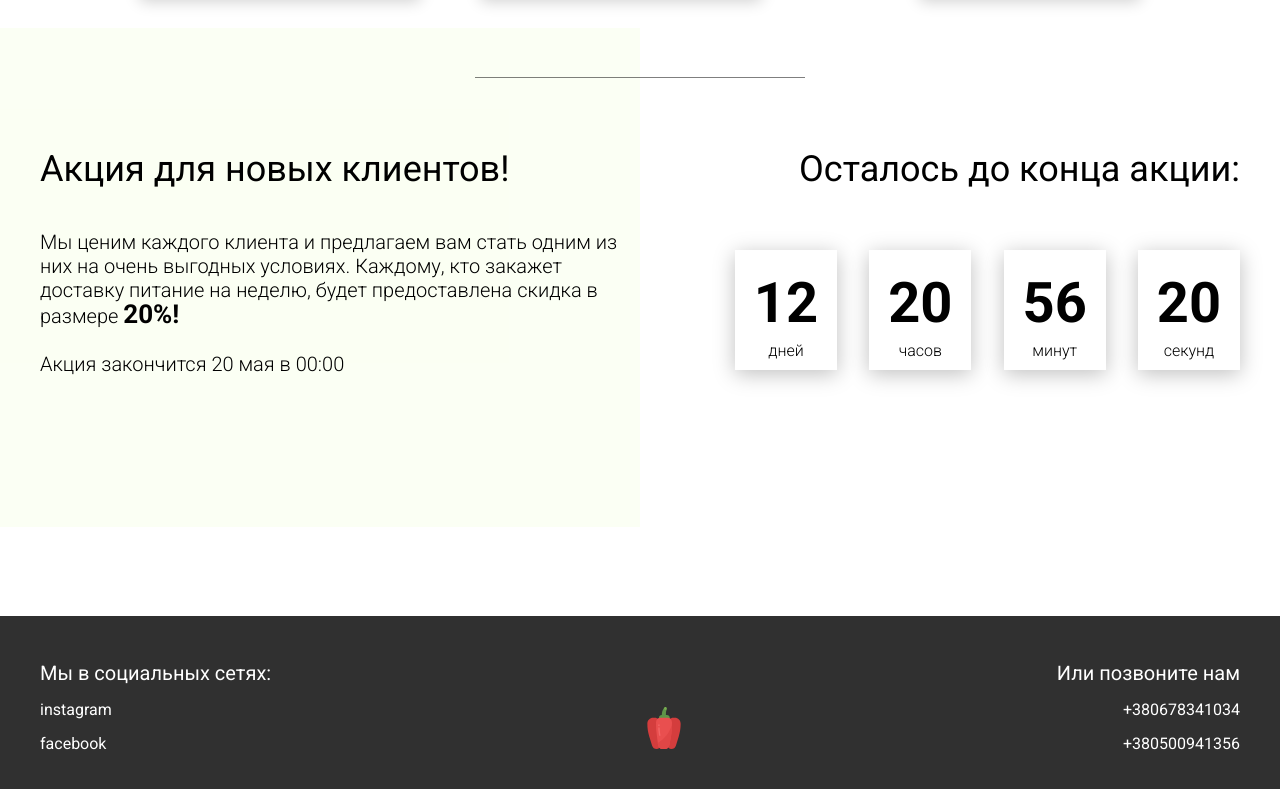
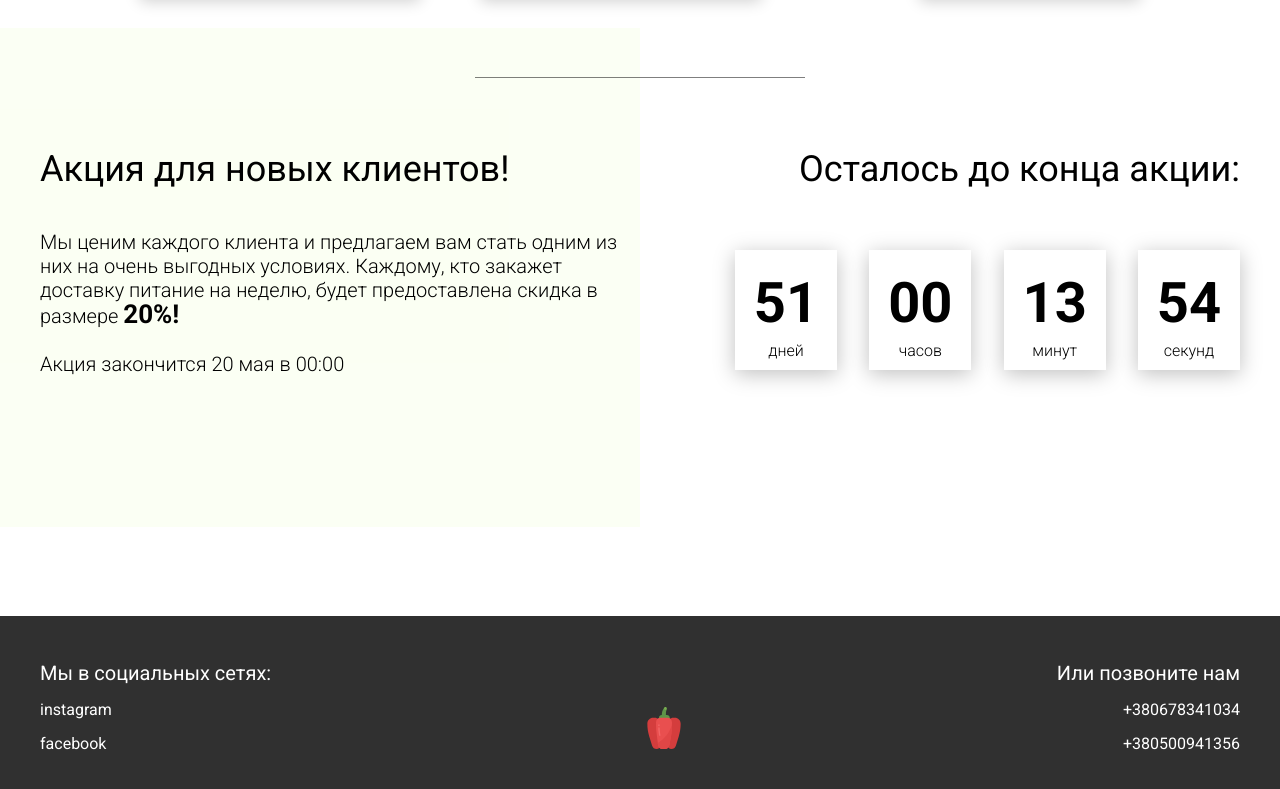
Before and after one commit to MelsAmbardaryan/Food, a plain HTML site: page index.html in a window 1280 px wide. Shown: the part 3448-4237 px from the top of the page. Drawn offline with Linux system fonts and the light colour scheme.

Commit message:
created timer functionality & logic and all bags

```diff
--- a/css/style.css
+++ b/css/style.css
@@ -620,7 +620,7 @@ a {
 }
 
 @keyframes fade {
-  form {
+  from {
     opacity: 0.1;
   }
   to {
--- a/js/script.js
+++ b/js/script.js
@@ -1,10 +1,11 @@
 "use strick"
 
 window.addEventListener("DOMContentLoaded",()=>{
+    //tabs start
     const tabs = document.querySelectorAll(".tabheader__items .tabheader__item");
     const tabContent = document.querySelectorAll(".tabcontainer .tabcontent");
     const tabsParent = document.querySelector(".tabheader__items");
-    let animate = false
+    let animate = false;
 
 
     function hideTabContent(){
@@ -17,7 +18,7 @@ window.addEventListener("DOMContentLoaded",()=>{
         })
     }
     function showTabContent(item = 0){
-    tabContent[item].classList.remove("hide")
+     tabContent[item].classList.remove("hide")
      tabContent[item].classList.add("show", `${animate ? "fade" : null}`)
      tabs[item].classList.add("tabheader__item_active")
     }
@@ -35,5 +36,61 @@ window.addEventListener("DOMContentLoaded",()=>{
             })
         }
     })
+// tabs end
+// timer start
+const dideline = "2024-05-21";
 
+function getTimeRemaining(endTime){
+    let dyas,hours,minutes,seconds
+    const total = Date.parse(endTime) - Date.parse(new Date());
+
+    if(total <= 0){
+        days = 0;
+        hours = 0;
+        minutes = 0;
+        seconds = 0;
+    }else{
+        days = Math.floor(total / (1000 * 60 * 60 * 24));
+        hours = Math.floor((total / 1000 * 60 * 60) % 24);
+        minutes = Math.floor((total / 1000 / 60) % 60);
+        seconds = Math.floor((total/ 1000) %60)
+    }
+
+
+
+    return {total,days,hours,minutes,seconds}
+
+}
+
+function setZero(n){
+    return n>=0 && n<10? `0${n}`:n
+}
+
+function setClock(selector,endTime){
+    const timer = document.querySelector(selector);
+    const daysElements = timer.querySelector("#days");
+    const hoursElements = timer.querySelector("#hours");
+    const minutsElements = timer.querySelector("#minutes");
+    const secondsElements = timer.querySelector("#seconds");
+    const IDinterval = setInterval(updateClock,1000)
+     updateClock()
+    function updateClock(){
+
+        const {total,days,hours,minutes,seconds} = getTimeRemaining(endTime)
+
+        daysElements.innerHTML =setZero(days);
+        hoursElements.innerHTML =setZero(hours);
+        minutsElements.innerHTML =setZero(minutes);
+        secondsElements.innerHTML =setZero(seconds)
+
+    if(total.total <=0){
+        clearInterval(IDinterval)
+    }
+
+    }
+
+
+}
+setClock(".timer",dideline)
+// timer end
 })
```
